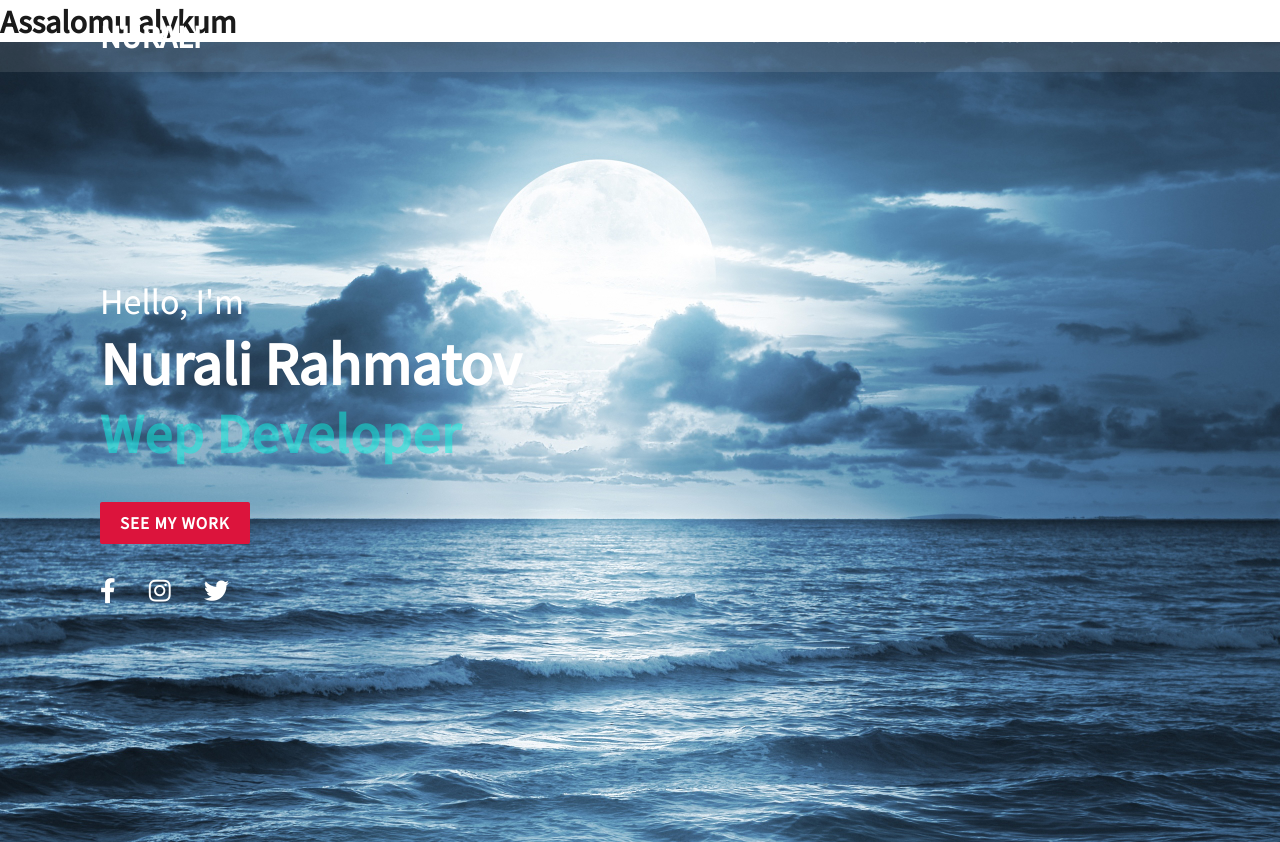
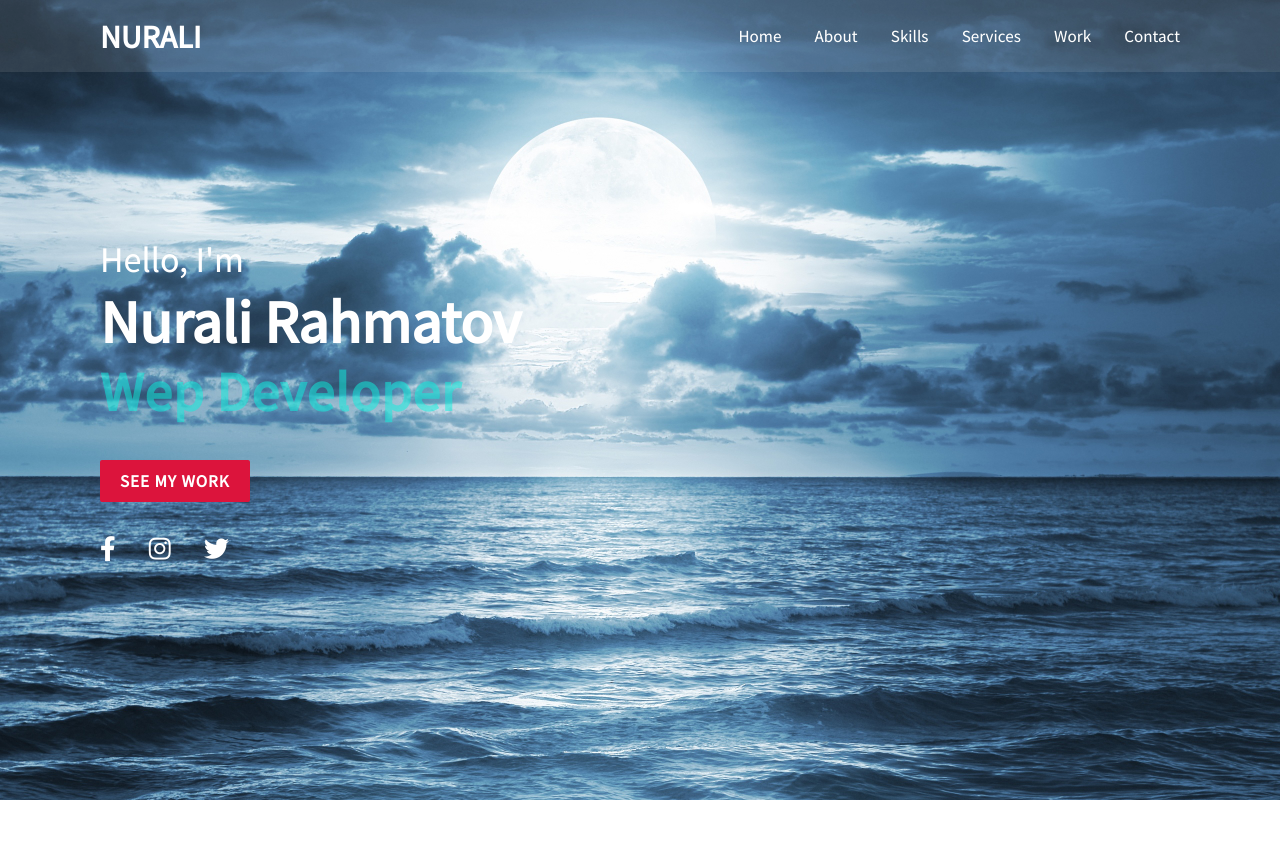
Before and after one commit to RahmatovNurali/Nurali-s-Portlilo, a plain HTML site: page index.html in a window 1280 px wide. Shown: the top 842 px of the page. Drawn offline with Linux system fonts and the light colour scheme.

Commit message:
tozaladim

```diff
--- a/index.html
+++ b/index.html
@@ -12,7 +12,7 @@
     <link href="https://fonts.googleapis.com/css2?family=Assistant:wght@500&family=Gloria+Hallelujah&family=Indie+Flower&family=Itim&display=swap" rel="stylesheet">
 </head>
 <body>
-<h1>Assalomu alykum</h1>
+
 
     <div class="scrollToTop-btn">
         <i class="fas fa-angle-up"></i>
```
